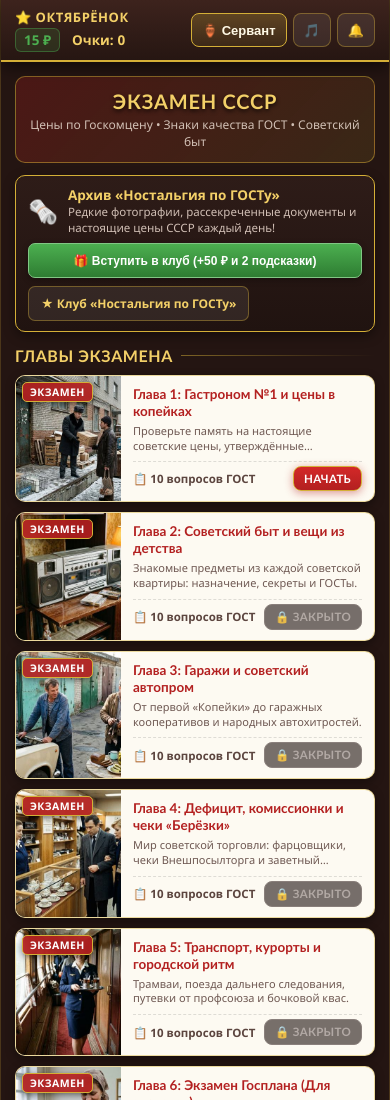
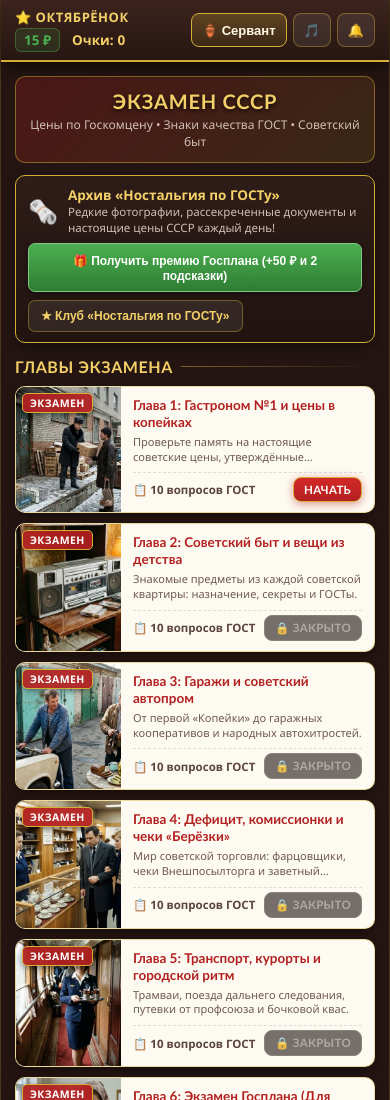
Before and after one commit to whyskillhigh/ussr-quiz, a plain HTML site: page index.html in a window 390 px wide. Shown: the top 1100 px of the page. Drawn offline with Linux system fonts and the light colour scheme.

```diff
--- a/index.html
+++ b/index.html
@@ -2,7 +2,7 @@
 <html lang="ru">
 <head>
     <meta charset="UTF-8">
-    <meta name="viewport" content="width=device-width, initial-scale=1.0, maximum-scale=1.0, user-scalable=no">
+    <meta name="viewport" content="width=device-width, initial-scale=1.0, maximum-scale=1.0, user-scalable=no, viewport-fit=cover">
     <title>Экзамен СССР: Цены, ГОСТы и Быт</title>
     <meta name="description" content="Интерактивный исторический экзамен по эпохе СССР: реальные цены в копейках, ГОСТы, автопром и легендарный быт.">
 
@@ -54,11 +54,11 @@
                 </div>
                 <div class="club-actions">
                     <button class="btn-claim-bonus" id="btn-claim-club-bonus">
-                        🎁 Вступить в клуб (+50 ₽ и 2 подсказки)
+                        🎁 Получить премию Госплана (+50 ₽ и 2 подсказки)
                     </button>
-                    <a href="https://vk.com/club243027245" target="_blank" rel="noopener noreferrer" class="btn-club-link">
+                    <button type="button" id="btn-join-club" class="btn-club-link">
                         ★ Клуб «Ностальгия по ГОСТу»
-                    </a>
+                    </button>
                 </div>
             </section>
 
@@ -79,6 +79,7 @@
         <section class="screen hidden" id="screen-quiz">
             <div class="quiz-header">
                 <div class="quiz-top-bar">
+                    <button type="button" class="btn-quiz-back" id="btn-quiz-back" title="В главное меню">← Меню</button>
                     <span class="quiz-chapter-name" id="quiz-chapter-name">Глава 1</span>
                     <span class="quiz-progress-text" id="quiz-progress-text">Вопрос 1 из 10</span>
                 </div>
```
